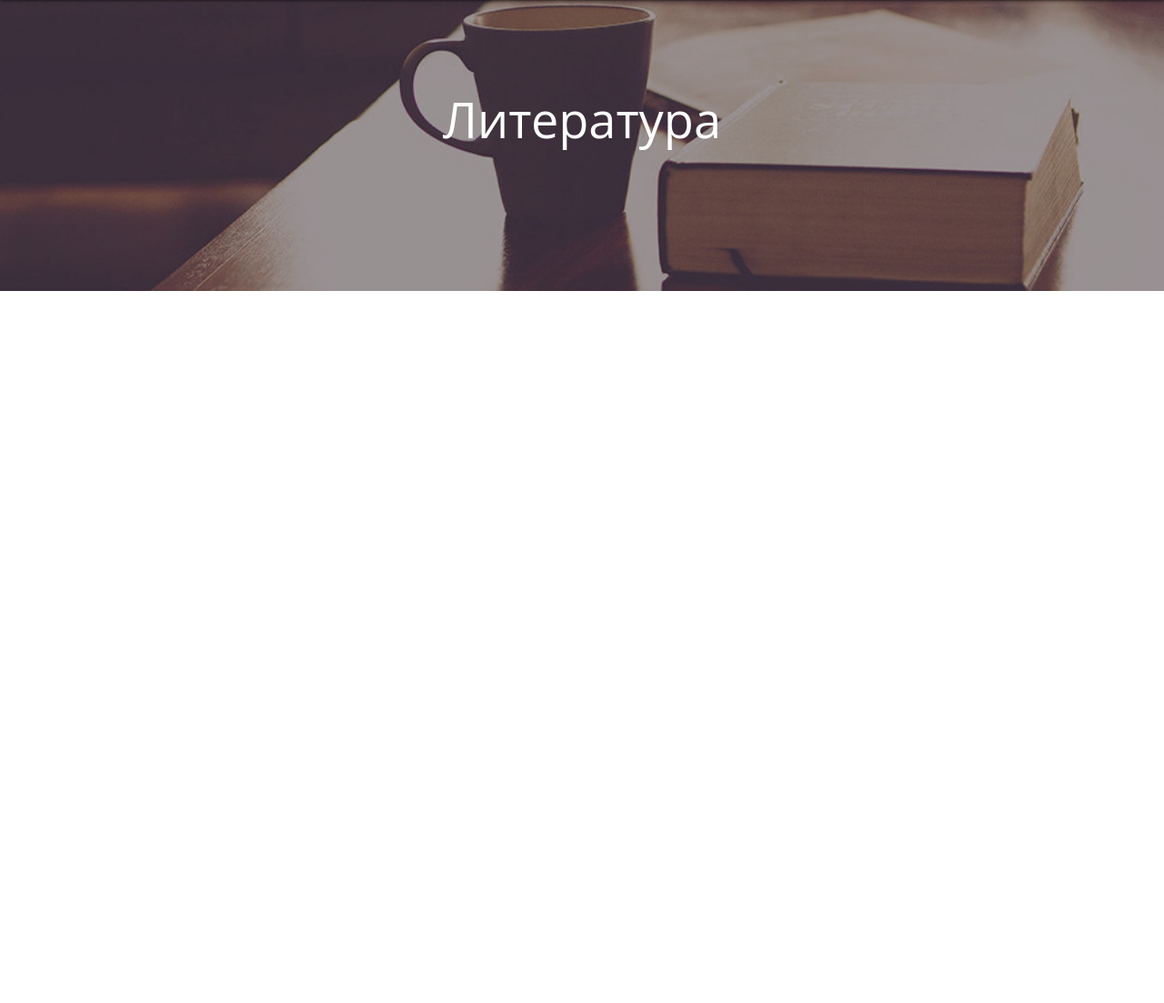
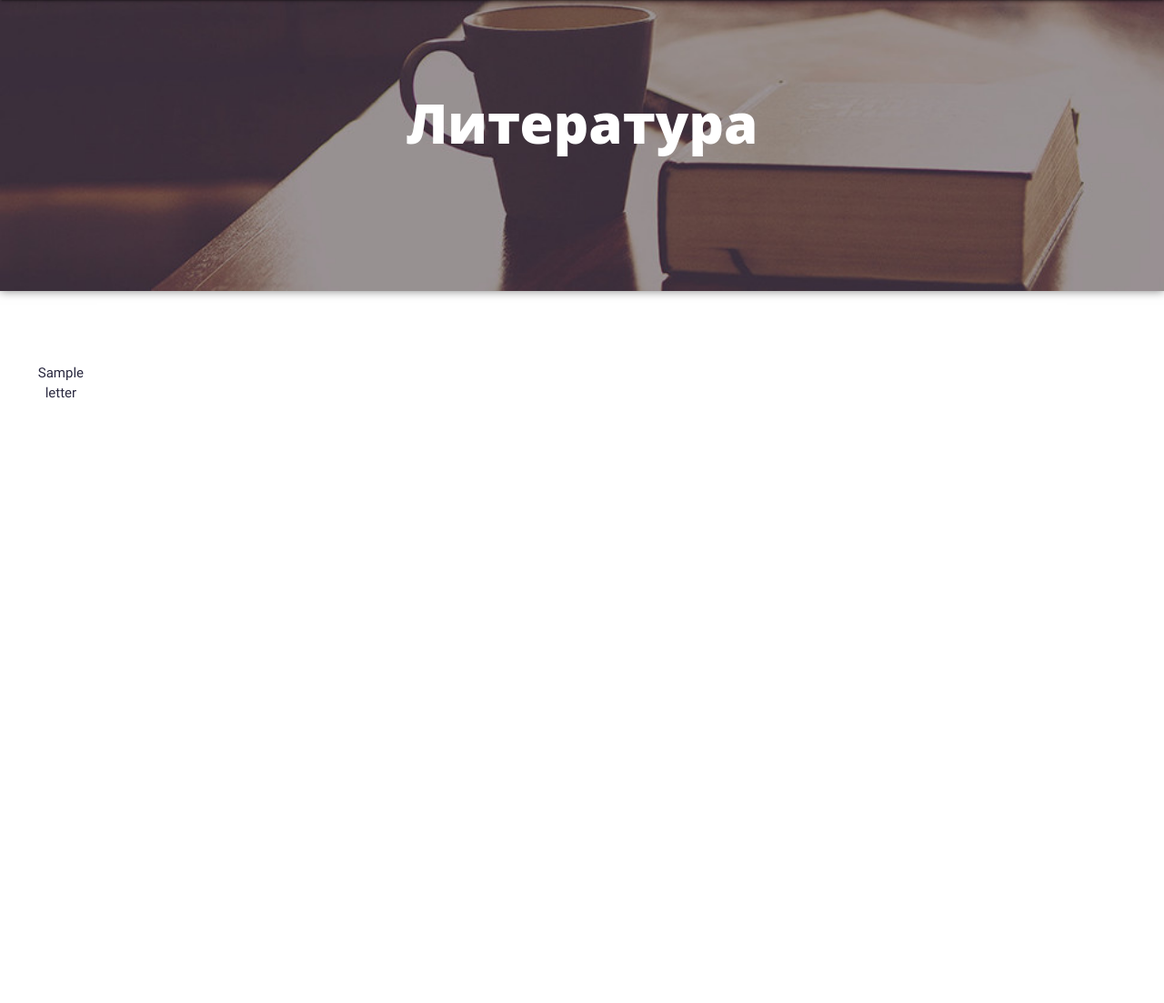
Before and after one commit to strategy155/Semantics_2017-18, a Django app: template semantics/semsite/templates/semsite/literature.html in a window 1280 px wide. Shown: the part 64-1167 px from the top of the page at 91% size. Before the commit the page ends 384 px from the top, so only its background shows below. Run offline with Django 3.2, Linux system fonts and the light colour scheme; the template is opened without the code that fills it: most values are stand-ins (such as "Sample title", 1, 10 or a date in 2020); parts of the project's set-up code (start-up, migrations or seed data) failed here and were passed over; some libraries are stand-ins or nearby versions; some web fonts are replaced.

Commit message:
literature page

```diff
--- a/semantics/semsite/static/semsite/css/base.css
+++ b/semantics/semsite/static/semsite/css/base.css
@@ -35,6 +35,7 @@ html, body {
 	padding: 0px;
 	margin: 0px;
 	height: 100% !important;
+	margin-top: 1%;
 }
 
 .side-menu-icon-col {
@@ -113,13 +114,14 @@ html, body {
 	background-size: cover;
 	height: 40vh;
 	padding-top: 8%;
+	box-shadow: 0 0 10px rgba(0,0,0,0.5);
 }
 
 .header-image h1 {
 	margin-top: 0px;
 	color: white;
-	font-size: 3.6rem;
-	font-weight: 500;
+	font-size: 4rem;
+	font-weight: 900;
 	font-family: 'Open Sans';
 }
 
@@ -251,3 +253,29 @@ ul.browser-default li {
 	margin-left: 4%;
 	margin-bottom: 3%;
 }
+
+.row-wrapper {
+	border-bottom: 1px solid #e2e2e2;
+}
+
+.book-first-row {
+	padding-left: 3%;
+	padding-right: 3%;
+	padding-top: 4%;
+}
+
+.book-row {
+	padding-left: 3%;
+	padding-right: 3%;
+	padding-top: 1%;
+}
+
+.book-title {
+	font-size: 1.3rem;
+	margin-top: 5%;
+	margin-bottom: 5%;
+}
+
+.book-info {
+	font-size: 1.1rem;
+}
--- a/semantics/semsite/templates/semsite/literature.html
+++ b/semantics/semsite/templates/semsite/literature.html
@@ -1,5 +1,6 @@
 {% extends 'semsite/base.html'%}
 {% load static %}
+{% load commands %}
 
 
 {% block content %}
@@ -8,9 +9,53 @@
 </div>
 
 <div class="row main-row">
-    <div class="col s1"></div>
+	<div class="col s1 nav-col">
+		<div class="letter-nav">
+			<center>
+			{% for letter in alphabet %}
+				<a href="#{{ letter }}" class="side-letter"><p>{{ letter }}</p></a>
+			{% endfor %}
+		    </center>
+		</div>
+	</div>
 
-    <div class="col s10"></div>
+    <div class="col s10 page-content-col" style="text-align: left !important;">
+    	{% for letter in alphabet %}
+	    	{% if literature|in_category_books:letter %}
+	    	<div class="row-wrapper">
+		    	<div class="book-first-row row" id="{{ letter }}">
+
+		    		{% for book in literature|in_category_books:letter %}
+		                {% if forloop.counter0|divisibleby:2 %}
+		                {% ifnotequal forloop.counter0 0 %}
+		                    </div>
+		                    <div class="book-row row">
+		                {% endifnotequal %}
+		                {% endif %}
+
+			    		<div class="col s6">
+			    			<div class="row">
+			    				<div class="col s4">
+			    					{% if book.image %}
+			    						<img src="{{ book.image.url }}" height="200px;">
+			    				    {% else %}
+			    				        <img src="{% static 'semsite/img/no-image.png' %}" height="200px;">
+			    				    {% endif %}
+			    				</div>
+
+			    				<div class="col s8">
+			    					<p class="book-title">{{ book.title }}</p>
+			    					<p class="book-info"><b>Автор:</b> {{ book.authors }}</p>
+			    					<p class="book-info"><b>Год издания:</b> {{ book.year }}</p>
+			    				</div>
+			    			</div>
+			    		</div>
+			    	{% endfor %}
+		    	</div>
+		    </div>
+	    	{% endif %}
+    	{% endfor %}
+    </div>
 
     <div class="col s1"></div>
 </div>
--- a/semantics/semsite/templatetags/commands.py
+++ b/semantics/semsite/templatetags/commands.py
@@ -18,4 +18,8 @@ def in_category_terms(category, letter):
 
 @register.filter
 def in_category_authors(category, letter):
-    return category.filter(last_name__startswith=letter).order_by('last_name')
+    return category.filter(last_name__istartswith=letter).order_by('last_name')
+
+@register.filter
+def in_category_books(category, letter):
+    return category.filter(title__istartswith=letter).order_by('title')
--- a/semantics/semsite/views.py
+++ b/semantics/semsite/views.py
@@ -81,7 +81,9 @@ class LiteratureView(TemplateView):
 
     def get_context_data(self, **kwargs):
         literature = Publication.objects.all()
+        alphabet = list('АБВГДЕЁЖЗИЙКЛМНОПРСТУФХЦЧШЩЭЮЯ')
         context = super().get_context_data(**kwargs)
         context['literature'] = literature
+        context['alphabet'] = alphabet
 
         return context
```
Also changed, not shown: semantics/semsite/static/semsite/img/scrabble.jpg (added).
